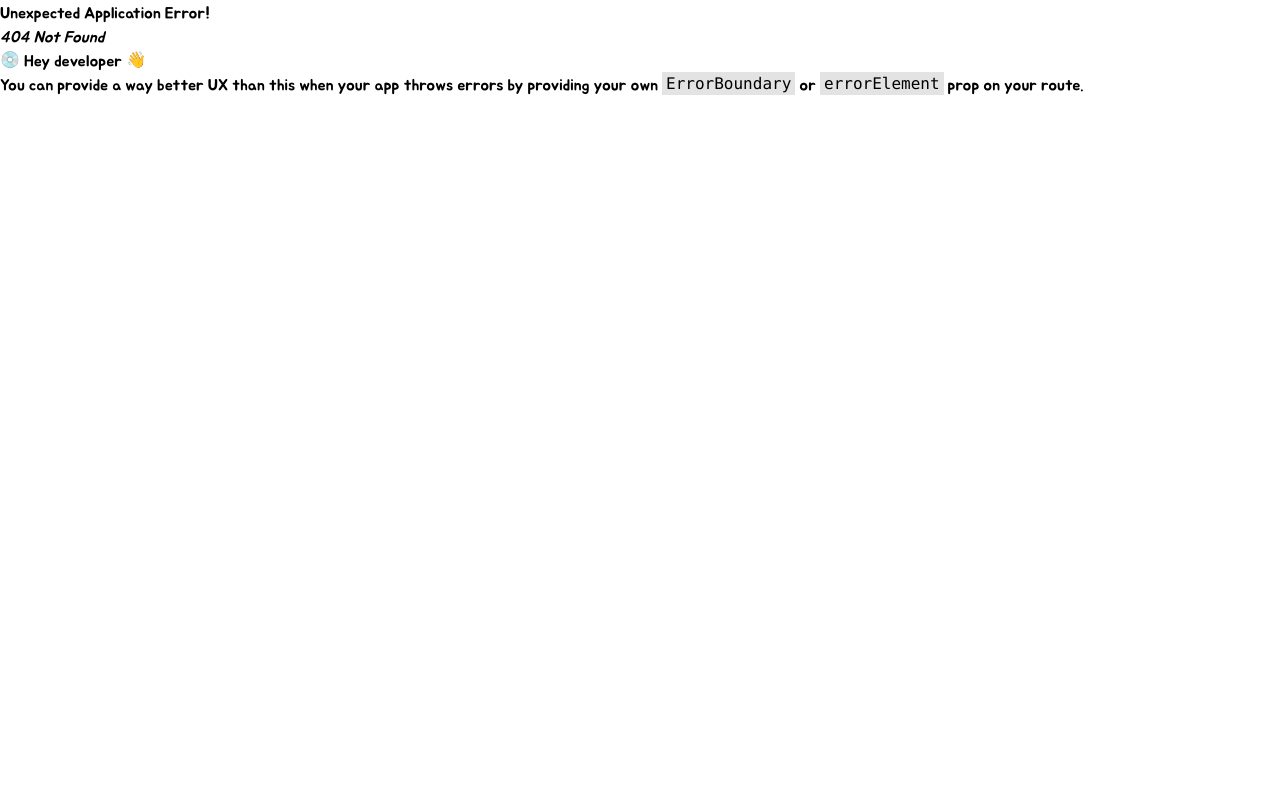
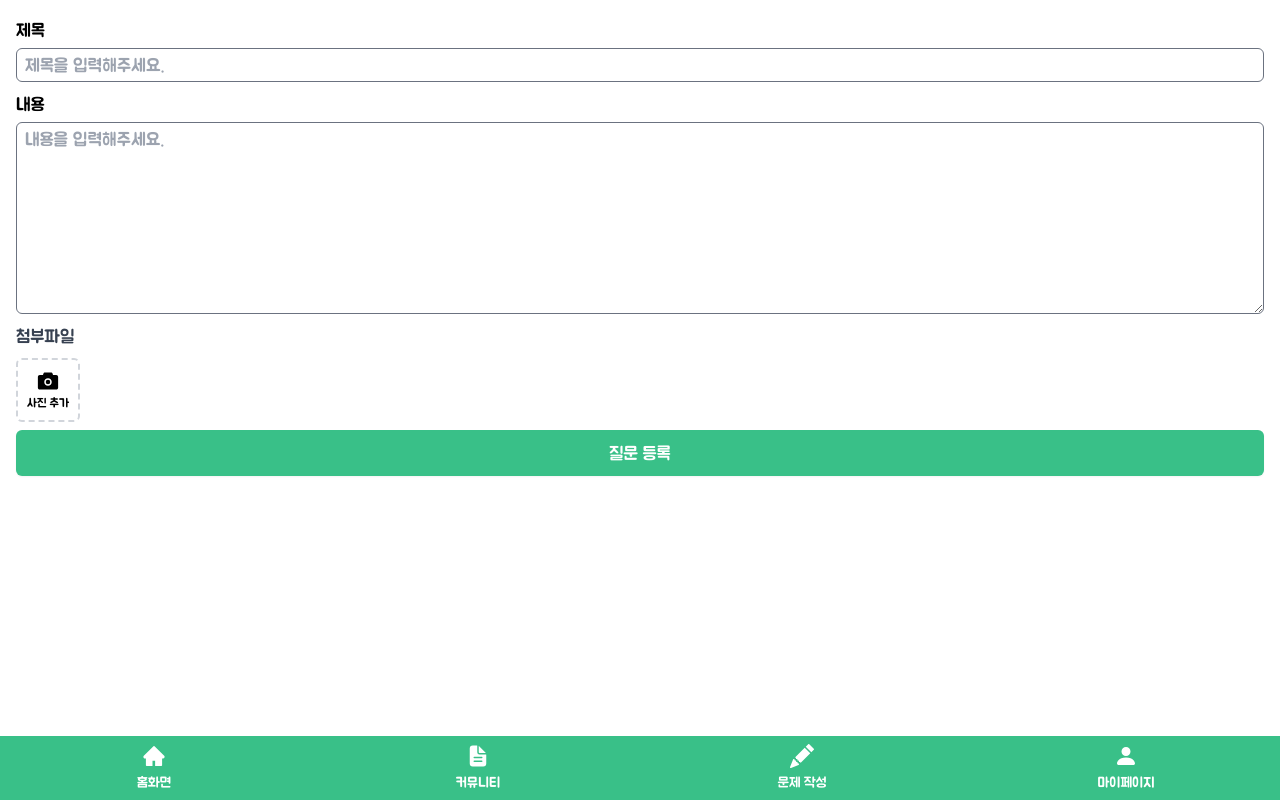
Before and after one commit to LikeLionHackathon-ERICA/Front-end, a React (Vite) app in the folder likedigital/: page /register in a window 1280 px wide. Before the commit this address had no page. Built offline with nearby package versions, Linux system fonts and the light colour scheme.

Commit message:
[ADD] 문제등록 페이지 , NAVBAR 생성

```diff
--- a/likedigital/package.json
+++ b/likedigital/package.json
@@ -12,6 +12,7 @@
   "dependencies": {
     "react": "^18.2.0",
     "react-dom": "^18.2.0",
+    "react-icons": "^4.10.1",
     "react-router-dom": "^6.14.2"
   },
   "devDependencies": {
--- a/likedigital/src/App.jsx
+++ b/likedigital/src/App.jsx
@@ -1,13 +1,14 @@
-import { Outlet } from 'react-router-dom'
-import './App.css'
+import { Outlet } from "react-router-dom";
+import "./App.css";
+import BottomNav from "./components/BottomNav";
 
 function App() {
-
   return (
-      <div>
-        <Outlet/>
-      </div>
-  )
+    <div className="relative">
+      <Outlet />
+      <BottomNav />
+    </div>
+  );
 }
 
-export default App
+export default App;
--- /dev/null
+++ b/likedigital/src/components/BottomNav.jsx
@@ -0,0 +1,27 @@
+import React from "react";
+import { BsFillPencilFill, BsFillPersonFill } from "react-icons/bs";
+import { AiFillHome } from "react-icons/ai";
+import { IoDocumentText } from "react-icons/io5";
+
+export default function BottomNav() {
+  return (
+    <section className="fixed bottom-0 px-1 py-1 bg-primary text-white w-full grid grid-cols-4 gap-6">
+      <div className="flex flex-col justify-center items-center gap-1 rounded py-1 h-full ">
+        <AiFillHome className="text-2xl" />
+        <span className="text-sm">홈화면</span>
+      </div>
+      <div className="flex flex-col justify-center items-center gap-1 rounded py-1 h-full ">
+        <IoDocumentText className="text-2xl" />
+        <span className="text-sm">커뮤니티</span>
+      </div>
+      <div className="flex flex-col justify-center items-center gap-1 rounded py-1 h-full ">
+        <BsFillPencilFill className="text-2xl" />
+        <span className="text-sm">문제 작성</span>
+      </div>
+      <div className="flex flex-col justify-center items-center gap-1 rounded py-1 h-full">
+        <BsFillPersonFill className="text-2xl" />
+        <span className="text-sm">마이페이지</span>
+      </div>
+    </section>
+  );
+}
--- a/likedigital/src/index.css
+++ b/likedigital/src/index.css
@@ -3,25 +3,34 @@
 @tailwind utilities;
 
 @font-face {
-  font-family: 'JUA';
-  src: url('./fonts/BMJUA.ttf');
+  font-family: "JUA";
+  src: url("./fonts/BMJUA.ttf");
 }
 
 @font-face {
-  font-family: 'BMDOHYEON';
-  src: url('./fonts/BMDOHYEON.ttf');
+  font-family: "BMDOHYEON";
+  src: url("./fonts/BMDOHYEON.ttf");
 }
-*{
+* {
   box-sizing: border-box;
   margin: 0;
   padding: 0;
   list-style: none;
 }
 
-html, body {
+.font-jua {
+  font-family: "JUA";
+}
+
+.font-doh {
+  font-family: "BMDOHYEON";
+}
+
+html,
+body {
   max-width: 100%;
   overflow-x: hidden;
-  font-family: 'JUA';
+  font-family: "JUA";
 }
 a {
   text-decoration: none;
--- a/likedigital/src/main.jsx
+++ b/likedigital/src/main.jsx
@@ -1,24 +1,33 @@
-import React from 'react'
-import ReactDOM from 'react-dom/client'
-import { createBrowserRouter, RouterProvider } from 'react-router-dom';
-import App from './App.jsx';
-import './index.css'
-import Home from './pages/Home.jsx';
-import Login from './pages/Login.jsx';
+import React from "react";
+import ReactDOM from "react-dom/client";
+import { createBrowserRouter, RouterProvider } from "react-router-dom";
+import App from "./App.jsx";
+import "./index.css";
+import Home from "./pages/Home.jsx";
+import Login from "./pages/Login.jsx";
+import Register from "./pages/Register.jsx";
 
 const router = createBrowserRouter([
   {
-    path: '/',
+    path: "/",
     element: <App />,
     // errorElement: <Error/>,
-    children: [{ index: true, path: '/', element: <Home /> },
-    { path: 'login', element: <Login /> }
-  ],
+    children: [
+      { index: true, path: "/", element: <Home /> },
+      {
+        path: "login",
+        element: <Login />,
+      },
+      {
+        path: "register",
+        element: <Register />,
+      },
+    ],
   },
 ]);
 
-ReactDOM.createRoot(document.getElementById('root')).render(
+ReactDOM.createRoot(document.getElementById("root")).render(
   <React.StrictMode>
     <RouterProvider router={router} />
-  </React.StrictMode>,
+  </React.StrictMode>
 );
--- a/likedigital/src/pages/Login.jsx
+++ b/likedigital/src/pages/Login.jsx
@@ -1,4 +1,4 @@
-import React, { useState } from "react";
+import { useState } from "react";
 
 const Login = () => {
   const [id, setId] = useState("");
@@ -12,12 +12,17 @@ const Login = () => {
     console.log(`ID: ${id}, Password: ${password}`);
   };
 
+  const commonInputStyle =
+    "appearance-none rounded-none relative block w-full px-3 py-2 border border-gray-300 placeholder-gray-500 text-gray-900 focus:outline-none focus:ring-primary focus:border-primary focus:z-10 sm:text-sm";
+  const buttonStyle =
+    "group relative w-full flex justify-center py-2 px-4 border border-transparent text-sm font-medium rounded-md text-white bg-primary focus:outline-none focus:ring-2 focus:ring-offset-2 focus:primary";
+
   return (
     <div className="min-h-screen flex justify-center bg-gray-50 py-12 px-4 sm:px-6 lg:px-8">
       <div className="max-w-md w-full space-y-8">
         <div>
-          <h2 className="mt-6 text-center text-3xl font-extrabold text-gray-900">
-            Login
+          <h2 className="mt-6 text-center text-3xl font-bold text-gray-900">
+            로그인
           </h2>
         </div>
         <form className="mt-8 space-y-6" onSubmit={handleSubmit}>
@@ -33,7 +38,7 @@ const Login = () => {
                 type="text"
                 autoComplete="username"
                 required
-                className="appearance-none rounded-none relative block w-full px-3 py-2 border border-gray-300 placeholder-gray-500 text-gray-900 rounded-t-md focus:outline-none focus:ring-indigo-500 focus:border-indigo-500 focus:z-10 sm:text-sm"
+                className={`${commonInputStyle} rounded-t-md`}
                 placeholder="ID"
                 value={id}
                 onChange={handleIdChange}
@@ -49,7 +54,7 @@ const Login = () => {
                 type="text"
                 autoComplete="current-password"
                 required
-                className=" appearance-none rounded-none relative border block w-full px-3 py-2 text-black  border-gray-300 placeholder-gray-500 text-gray-900 rounded-b-md focus:outline-none focus:ring-indigo-500 focus:border-indigo-500 focus:z-10 sm:text-sm"
+                className={`${commonInputStyle} rounded-b-md`}
                 placeholder="Password"
                 value={password}
                 onChange={handlePasswordChange}
@@ -58,10 +63,7 @@ const Login = () => {
           </div>
 
           <div>
-            <button
-              type="submit"
-              className="group relative w-full flex justify-center py-2 px-4 border border-transparent text-sm font-medium rounded-md text-white bg-indigo-600 hover:bg-indigo-700 focus:outline-none focus:ring-2 focus:ring-offset-2 focus:ring-indigo-500"
-            >
+            <button type="submit" className={buttonStyle}>
               LOG IN
             </button>
           </div>
--- /dev/null
+++ b/likedigital/src/pages/Register.jsx
@@ -0,0 +1,120 @@
+import { useState } from "react";
+import { AiFillCamera } from "react-icons/ai";
+
+const Register = () => {
+  const [title, setTitle] = useState("");
+  const [content, setContent] = useState("");
+  const [files, setFiles] = useState([]);
+  const [previews, setPreviews] = useState([]);
+
+  const handleTitleChange = (e) => setTitle(e.target.value);
+  const handleContentChange = (e) => setContent(e.target.value);
+  const handleFileChange = (e) => {
+    if (files.length >= 4) {
+      alert("최대 4장의 사진만 업로드 가능합니다.");
+      return;
+    }
+    const newFiles = Array.from(e.target.files);
+    setFiles((prevFiles) => [...prevFiles, ...newFiles]);
+
+    newFiles.forEach((file) => {
+      const reader = new FileReader();
+      reader.onloadend = () => {
+        setPreviews((prevPreviews) => [...prevPreviews, reader.result]);
+      };
+      reader.readAsDataURL(file);
+    });
+  };
+
+  const handleSubmit = (e) => {
+    e.preventDefault();
+    console.log(`Title: ${title}, Content: ${content}`);
+    files.forEach((file, index) => {
+      console.log(`File ${index + 1}: ${file.name}`);
+    });
+  };
+
+  return (
+    <div className="flex flex-col p-4">
+      <form className="space-y-2 flex flex-col flex-1" onSubmit={handleSubmit}>
+        <div>
+          <label htmlFor="title" className="block text-lg">
+            제목
+          </label>
+          <input
+            id="title"
+            name="title"
+            type="text"
+            required
+            className="mt-1 px-2 block w-full text-lg py-[2px] border border-gray-500 rounded-md"
+            placeholder="제목을 입력해주세요."
+            value={title}
+            onChange={handleTitleChange}
+          />
+        </div>
+        <div>
+          <label htmlFor="content" className="block text-lg">
+            내용
+          </label>
+          <textarea
+            id="content"
+            name="content"
+            required
+            className="mt-1 px-2 block w-full h-48 text-lg py-[2px] border border-gray-500 rounded-md"
+            placeholder="내용을 입력해주세요."
+            value={content}
+            onChange={handleContentChange}
+          />
+        </div>
+        <div>
+          <label htmlFor="file" className="block text-lg text-gray-700">
+            첨부파일
+          </label>
+          <div className="mt-2 flex space-x-2">
+            {previews.map((preview, index) => (
+              <div
+                key={index}
+                className="w-16 h-16 border-2 border-gray-300 rounded-md overflow-hidden"
+              >
+                <img
+                  src={preview}
+                  alt={`Preview ${index + 1}`}
+                  className="object-contain w-full h-full"
+                />
+              </div>
+            ))}
+            {previews.length < 4 && (
+              <label
+                htmlFor="file"
+                className="w-16 h-16 flex items-center justify-center text-[12px] border-2 border-dashed border-gray-300 rounded-md cursor-pointer"
+              >
+                <p className="flex flex-col justify-center items-center">
+                  <AiFillCamera className="text-[24px]" />
+                  사진 추가
+                </p>
+                <input
+                  id="file"
+                  name="file"
+                  type="file"
+                  accept="image/*"
+                  className="hidden"
+                  onChange={handleFileChange}
+                />
+              </label>
+            )}
+          </div>
+        </div>
+        <div className="mt-auto">
+          <button
+            type="submit"
+            className="w-full flex justify-center py-2 px-4 border border-transparent rounded-md shadow-sm text-lg font-medium text-white bg-primary focus:outline-none focus:ring-2 focus:ring-offset-2 focus:ring-primary"
+          >
+            질문 등록
+          </button>
+        </div>
+      </form>
+    </div>
+  );
+};
+
+export default Register;
--- a/likedigital/tailwind.config.js
+++ b/likedigital/tailwind.config.js
@@ -1,12 +1,13 @@
 /** @type {import('tailwindcss').Config} */
 export default {
-  content: [
-    './src/**/*.html',
-    './src/**/*.jsx',
-    './src/**/*.js',
-  ],
+  content: ["./src/**/*.html", "./src/**/*.jsx", "./src/**/*.js"],
   theme: {
-    extend: {},
+    extend: {
+      colors: {
+        primary: "#39C088",
+        sky: "#84CAEE",
+      },
+    },
   },
   plugins: [],
-}
+};
```
Also changed, not shown: 2 other files (tests, documents, lock files or other folders).
